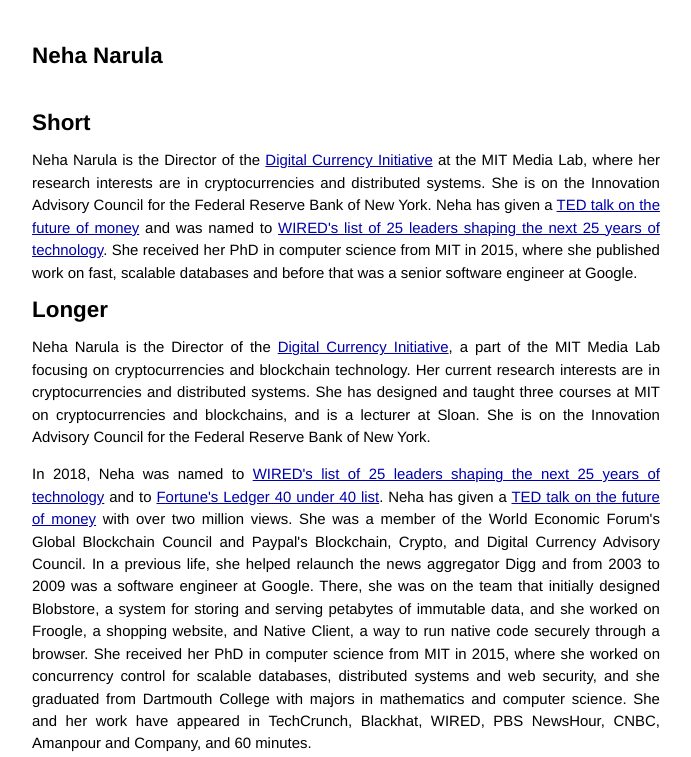
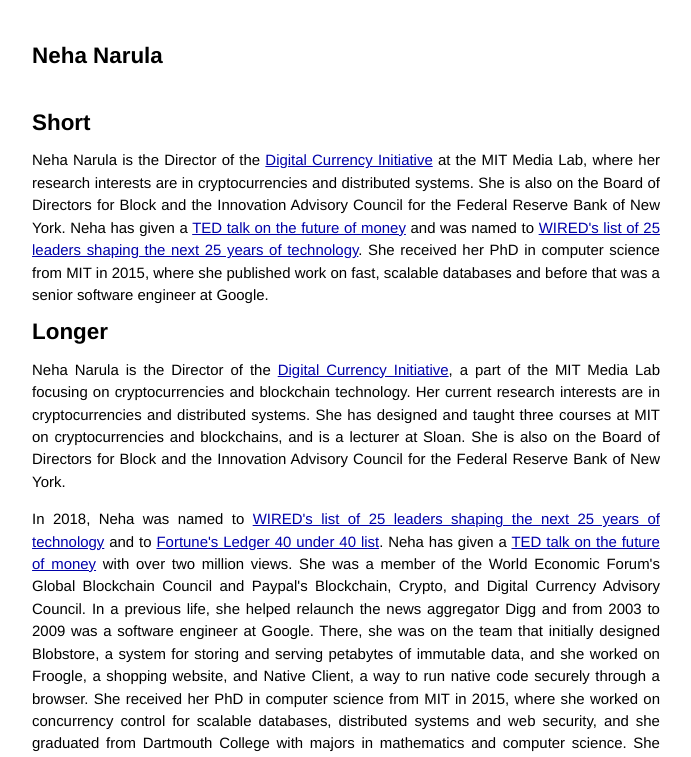
Before and after one commit to narula/narula.github.io, a Jekyll site: the page built from bio.html, in a window 1280 px wide, cut to the strip 0-757 px from the top of the page. Shown: the whole strip, without its empty margins (294-985 px from the left). Built offline with Jekyll 4.4.1, drawn with Linux system fonts in a browser that asks for light colours; comment, search, counter and statistics services are not loaded.

Commit message:
update block

```diff
--- a/bio.html
+++ b/bio.html
@@ -8,7 +8,7 @@
 <p>Neha Narula is the Director of
 the <a href="https://dci.mit.edu">Digital Currency Initiative</a> at
 the MIT Media Lab, where her research interests are in
-cryptocurrencies and distributed systems. She is on the Innovation
+cryptocurrencies and distributed systems. She is also on the Board of Directors for Block and the Innovation
 Advisory Council for the Federal Reserve Bank of New York. Neha has given
 a <a href="ted.com/talks/neha_narula_the_future_of_money">TED talk on
 the future of money</a> and was named
@@ -25,7 +25,8 @@
 cryptocurrencies and blockchain technology. Her current
 research interests are in cryptocurrencies and distributed systems.
 She has designed and taught three courses at MIT on cryptocurrencies
-and blockchains, and is a lecturer at Sloan. She is on the Innovation
+and blockchains, and is a lecturer at Sloan.
+She is also on the Board of Directors for Block and the Innovation
 Advisory Council for the Federal Reserve Bank of New York.
 
 <p>In 2018, Neha was named
```
